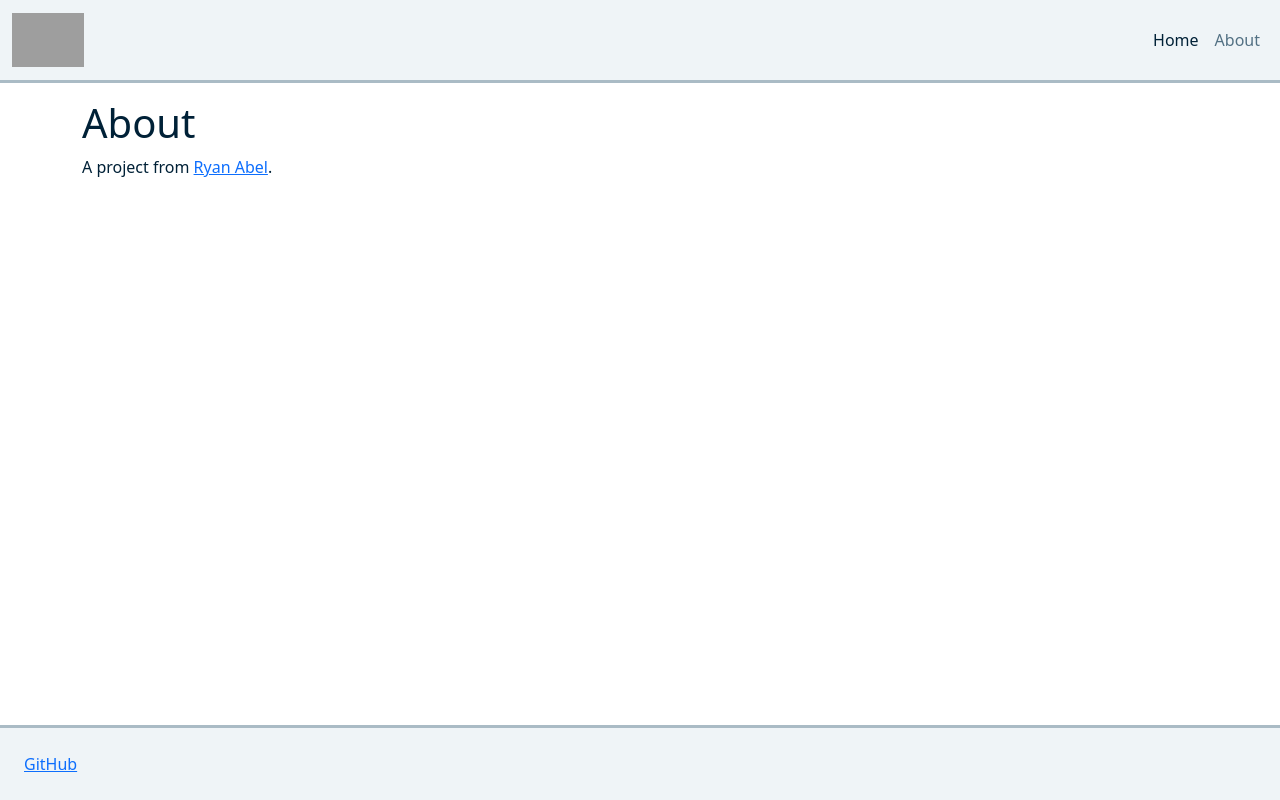
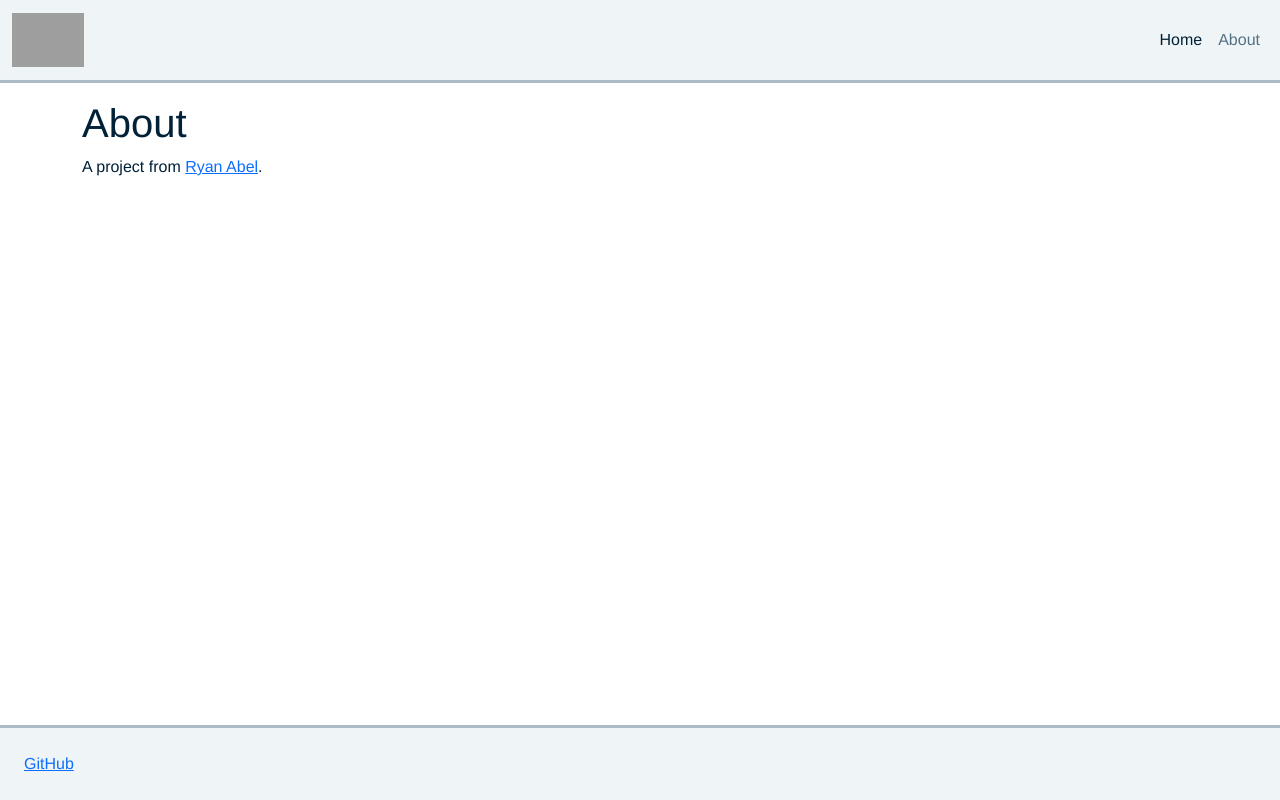
Before and after one commit to GeneralAntilles/maia, a Django app: template maia_v2/templates/maia_v2/about.html in a window 1280 px wide. Run offline with Django 3.2, Linux system fonts and the light colour scheme; the template is opened without the code that fills it, so the values that code supplies are empty; grey boxes are pictures that could not be loaded.

Commit message:
Set font to Helvetica

```diff
--- a/maia_v2/static/maia_v2.css
+++ b/maia_v2/static/maia_v2.css
@@ -6,6 +6,7 @@ html {
 body {
     min-height: 100vh;
     color: #002137;
+    font-family: 'Helvetica Neue', Helvetica, Arial, sans-serif;
 }
 
 /* Navbar */
```
